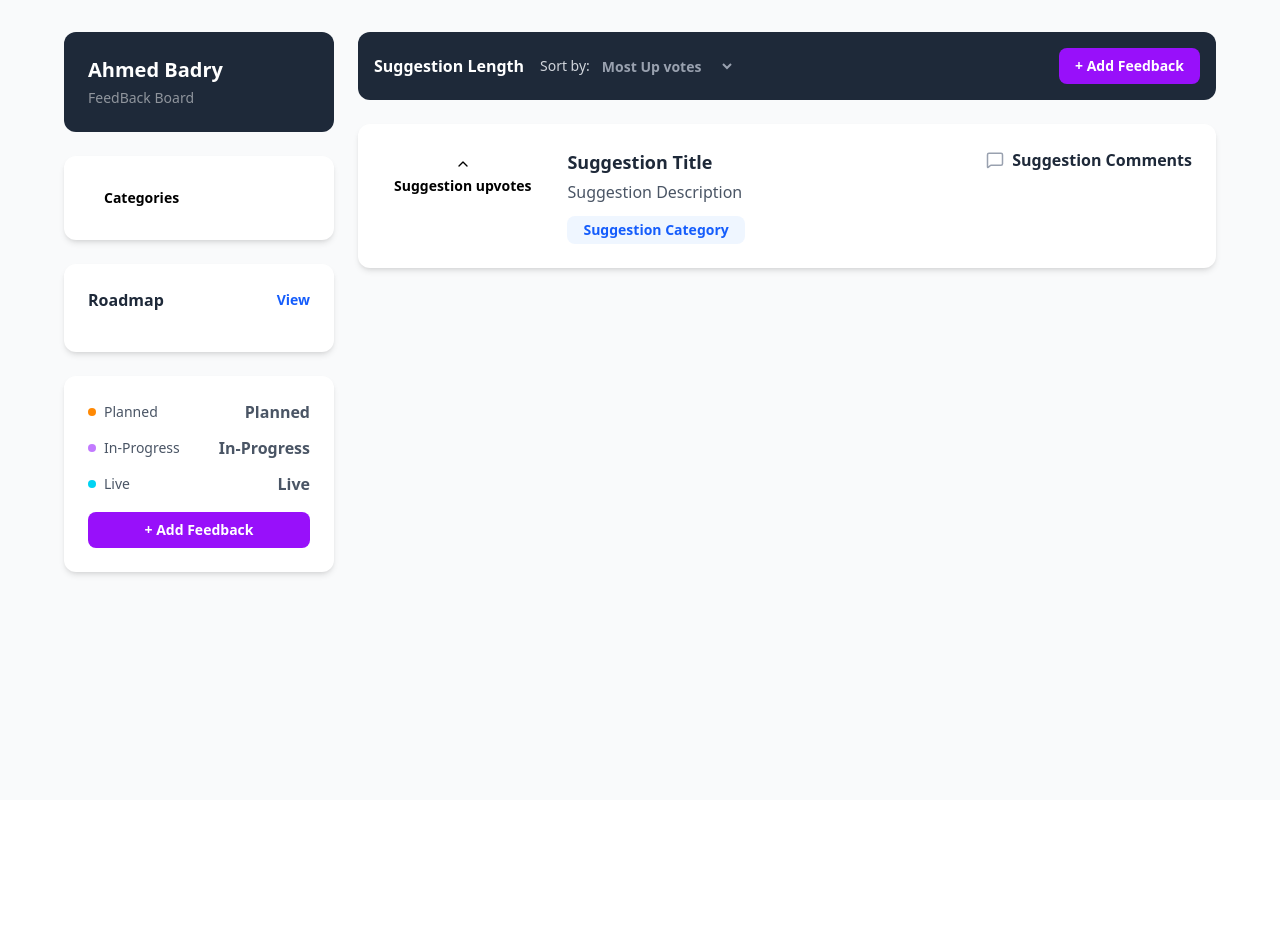
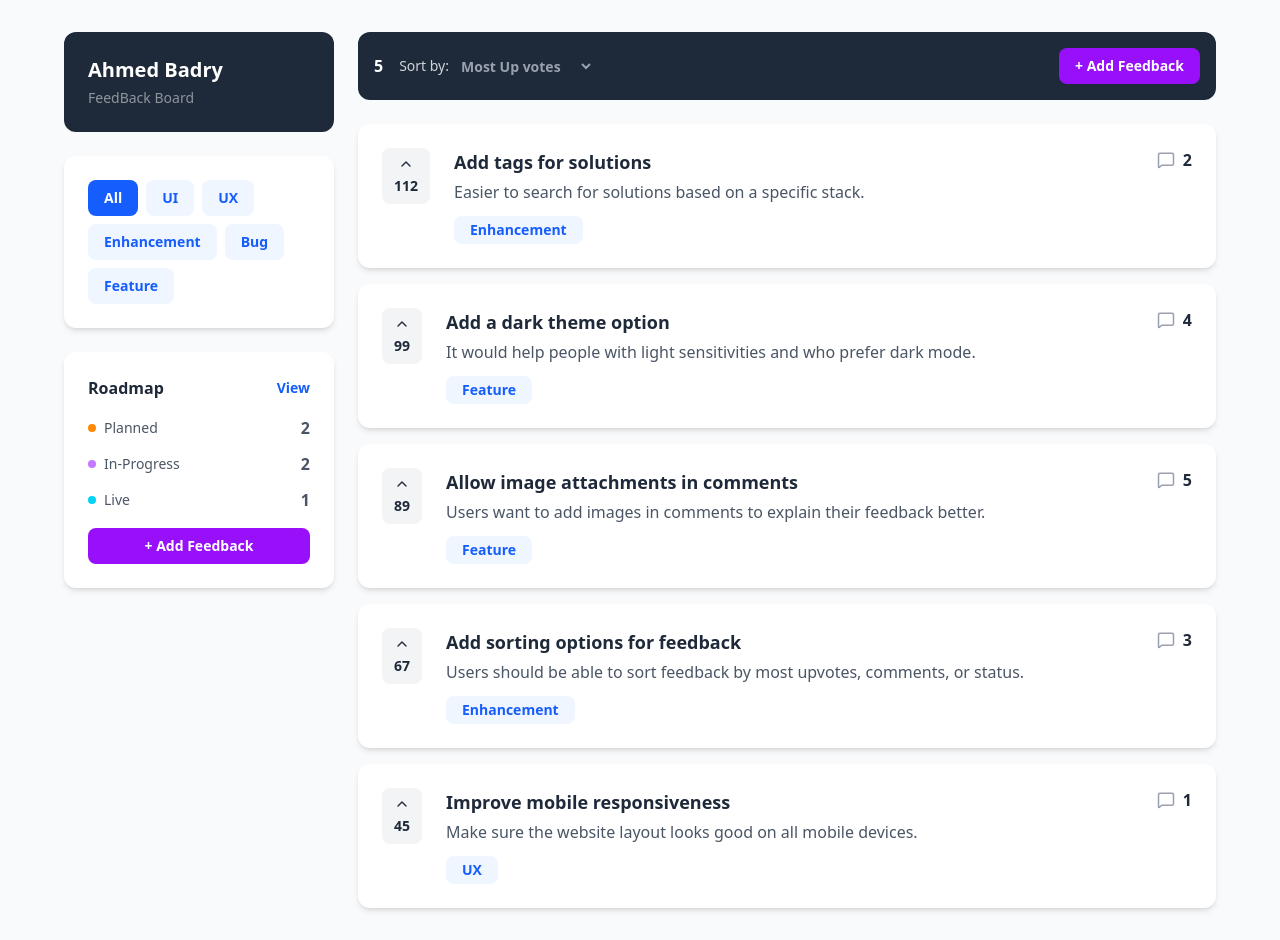
Before and after one commit to ahmedbadry-dev/productFeedBack, a React (Vite) app: page / in a window 1280 px wide. Before the commit the page ends 800 px from the top, so only its background shows below. Built offline with nearby package versions, Linux system fonts and the light colour scheme.

Commit message:
feat(logic): add redux data, UI local state, and derived data
Setup redux mock data and connect it to UI.
Add local UI state handlers:
- openModal / closeModal
- handleAdd
- handleUpvotes
- handleView

```diff
--- a/src/components/Button.jsx
+++ b/src/components/Button.jsx
@@ -1,10 +1,11 @@
 import React from 'react'
 
-const Button = ({ children, width }) => {
+const Button = ({ children, width, openModel }) => {
     return (
         <button
             className={`${width} bg-purple-600 hover:bg-purple-700 text-white px-4 py-2
             rounded-lg font-semibold text-sm transition-all whitespace-normal`}
+            onClick={openModel}
         >{children}</button>
     )
 }
--- a/src/components/FeedbackItem.jsx
+++ b/src/components/FeedbackItem.jsx
@@ -1,34 +1,42 @@
 import { ChevronUp, MessageSquare } from 'lucide-react'
 import React from 'react'
 
-const FeedbackItem = () => {
+const FeedbackItem = ({ suggestion, onUpvote, onView }) => {
     return (
         <div className='bg-white rounded-xl p-6 hover:shadow-lg
-        transition-shadow cursor-pointer shadow-md'>
+        transition-shadow cursor-pointer shadow-md'
+            onClick={() => onView && onView(suggestion)}
+        >
             <div className='flex items-start gap-6'>
                 <button
-                    className={`flex flex-col items-center gap-1 rounded-lg px-3
-                        py-2 transition-all`}
+                    className={`flex flex-col items-center gap-1 rounded-lg px-3 py-2 transition-all
+                            ${suggestion.upvoted ? "bg-blue-600 text-white" : "bg-gray-100 hover:bg-blue-100 text-gray-800"}
+                        `}
+                    onClick={(e) => {
+                        e.stopPropagation()
+                        console.log(suggestion.upvoted);
+                        onUpvote && onUpvote(suggestion.id)
+                    }}
                 >
                     <ChevronUp size={16} />
-                    <span className='font-bold text-sm'>Suggestion upvotes</span>
+                    <span className='font-bold text-sm'>{suggestion.upvotes}</span>
                 </button>
 
                 <div className='flex-1'>
                     <h3 className='font-bold text-gray-800 text-lg mb-1
                     hover:text-blue-600 transition-all'>
-                        Suggestion Title
+                        {suggestion.title}
                     </h3>
-                    <p className='text-gray-600 mb-3'>Suggestion Description</p>
+                    <p className='text-gray-600 mb-3'>{suggestion.description}</p>
                     <span className='inline-block bg-blue-50 text-blue-600 px-4 py-1 *
                         rounded-lg text-sm font-semibold'>
-                        Suggestion Category
+                        {suggestion.category}
                     </span>
                 </div>
 
                 <div className='flex items-center gap-2'>
                     <MessageSquare className='text-gray-400' size={18} />
-                    <span className='font-bold text-gray-800'>Suggestion Comments</span>
+                    <span className='font-bold text-gray-800'>{suggestion.comments}</span>
                 </div>
             </div>
         </div>
--- a/src/components/FeedbackList.jsx
+++ b/src/components/FeedbackList.jsx
@@ -1,19 +1,53 @@
 import React from 'react'
 import FeedbackItem from './FeedbackItem'
 
-const FeedbackList = () => {
+const FeedbackList = ({ suggestions, filterCategory, sortBy, onView, onUpvote }) => {
+
+    // filter category
+    const filtered = suggestions.filter(
+        s => filterCategory === "All" || s.category === filterCategory
+    )
+
+    // sortBy
+    const sorted = [...filtered].sort((a, b) => {
+        switch (sortBy) {
+            case 'most-up-votes':
+                return b.upvotes - a.upvotes;
+            case 'least-up-votes':
+                return a.upvotes - b.upvotes;
+            case 'most-comments':
+                return b.comments - a.comments;
+            case 'least-comments':
+                return a.comments - b.comments;
+            default:
+                return 0; // no sorting
+        }
+    });
+
 
     //Conditional rendering
-    // return (
-    //     <div className='bg-white rounded-xl p-12 text-center'>
-    //         <p className='text-gray-500 text-lg'>No suggestion found. Add One!</p>
-    //     </div>
-    // )
+    if (sorted.length === 0) {
+        return (
+            <div className='bg-white rounded-xl p-12 text-center'>
+                <p className='text-gray-500 text-lg'>No suggestion found. Add One!</p>
+            </div>
+        )
+    }
+
 
     return (
         <div className='space-y-4'>
-            {/*i will use map method*/}
-            <FeedbackItem />
+            {
+                sorted.map(s => (
+                    <FeedbackItem
+                        key={s.id}
+                        suggestion={s}
+                        onUpvote={onUpvote}
+                        onView={onView}
+                    />
+                ))
+            }
+
         </div>
     )
 }
--- a/src/components/Sidebar.jsx
+++ b/src/components/Sidebar.jsx
@@ -1,6 +1,8 @@
 import Card from '../layout/Card'
 import Button from './Button'
-const Sidebar = () => {
+
+const categories = ["All", "UI", "UX", "Enhancement", "Bug", "Feature"]
+const Sidebar = ({ filterCategory, setFilterCategory, roadmapCounts, openRoadmap, openModel }) => {
     return (
         <div className='lg:col-span-1 space-y-6'>
             <div className='bg-gray-800 rounded-xl p-6 text-white'>
@@ -10,33 +12,43 @@ const Sidebar = () => {
 
             <Card>
                 <div className='flex flex-wrap gap-2'>
-                    {/* i will ues map method*/}
-                    <button
-                        className={`p-4 py-2 rounded-lg text-sm font-semibold
-                            transition-all`}
-                    >
-                        Categories
-                    </button>
+                    {
+                        categories.map(cat => (
+                            <button
+                                key={cat}
+                                className={`p-4 py-2 rounded-lg text-sm font-semibold transition-all
+                                        ${filterCategory === cat ?
+                                        "bg-blue-600 text-white" :
+                                        "bg-blue-50 text-blue-600 hover:bg-blue-100"}
+                                    `}
+                                onClick={() => setFilterCategory(cat)}
+                            >
+                                {cat}
+                            </button>
+                        ))
+                    }
                 </div>
             </Card>
+
 
             <Card>
                 <div className='flex justify-between items-center mb-4'>
                     <h2 className='font-bold text-gray-800'>Roadmap</h2>
-                    <p className='text-blue-600 text-sm font-semibold hover:underline'>
+                    <button
+                        className='text-blue-600 text-sm font-semibold hover:underline'
+                        onClick={openRoadmap}
+                    >
                         View
-                    </p>
+                    </button>
                 </div>
-            </Card>
 
-            <Card>
                 <div className='space-y-3'>
                     <div className='flex justify-between items-center'>
                         <div className='flex items-center gap-2'>
                             <div className='w-2 h-2 rounded-full bg-orange-400'></div>
                             <span className='text-gray-600 text-sm'>Planned</span>
                         </div>
-                        <span className='font-bold text-gray-600'>Planned</span>
+                        <span className='font-bold text-gray-600'>{roadmapCounts.planned}</span>
                     </div>
 
                     <div className='flex justify-between items-center'>
@@ -44,7 +56,7 @@ const Sidebar = () => {
                             <div className='w-2 h-2 rounded-full bg-purple-400'></div>
                             <span className=' text-gray-600 text-sm'>In-Progress</span>
                         </div>
-                        <span className='font-bold text-gray-600'>In-Progress</span>
+                        <span className='font-bold text-gray-600'>{roadmapCounts.inProgress}</span>
                     </div>
 
                     <div className='flex justify-between items-center'>
@@ -52,13 +64,13 @@ const Sidebar = () => {
                             <div className='w-2 h-2 rounded-full bg-cyan-400'></div>
                             <span className=' text-gray-600 text-sm'>Live</span>
                         </div>
-                        <span className='font-bold text-gray-600'>Live</span>
+                        <span className='font-bold text-gray-600'>{roadmapCounts.live}</span>
                     </div>
 
                 </div>
 
                 <div className='mt-4'>
-                    <Button width={`w-full`}>+ Add Feedback</Button>
+                    <Button width={`w-full`} openModel={openModel}>+ Add Feedback</Button>
                 </div>
             </Card>
 
--- a/src/data/data.js
+++ b/src/data/data.js
@@ -47,7 +47,7 @@ export const initialSuggestions = [
         comments: 5,
         category: "Feature",
         upvoted: false,
-        status: "Planned",
+        status: "Live",
     }
 ];
 
--- a/src/feature/feedbackSlice.js
+++ b/src/feature/feedbackSlice.js
@@ -6,12 +6,32 @@ const initialState = {
     comments: initialComments
 }
 
+// id: 1,
+// title: "Add tags for solutions",
+// description: "Easier to search for solutions based on a specific stack.",
+// upvotes: 112,
+// comments: 2,
+// category: "Enhancement",
+// upvoted: false,
+// status: "Planned",
+
 const feedbackSlice = createSlice({
     name: 'feedback',
     initialState,
     reducers: {
         addSuggestion: (state, action) => {
-            state.suggestions.push(action.payload)
+            const { title, description, category, status } = action.payload
+            const newSuggestion = {
+                id: crypto.randomUUID(),
+                title,
+                description,
+                category: category || 'Feature',
+                status: status || 'Planned',
+                upvotes: 0,
+                comments: 0,
+                upvoted: false
+            }
+            state.suggestions.push(newSuggestion)
         },
         updateSuggestion: (state, action) => {
             const { id } = action.payload
--- a/src/pages/HomePage.jsx
+++ b/src/pages/HomePage.jsx
@@ -1,28 +1,73 @@
+import { use, useMemo, useState } from 'react'
 import Button from '../components/Button'
 import FeedbackList from '../components/FeedbackList'
 import FeedbackModal from '../components/FeedbackModal'
 import Sidebar from '../components/Sidebar'
 import { useSelector, useDispatch } from 'react-redux'
+import { useLocation, useNavigate } from 'react-router-dom'
+import { addSuggestion, toggleUpvote } from '../feature/feedbackSlice'
 
 const HomePage = () => {
-    const state = useSelector(state => state.feedback)
-    console.log(state);
+    const dispatch = useDispatch()
+    const navigate = useNavigate()
+    const location = useLocation()
 
+    //Redux Data
+    const { suggestions, comments } = useSelector(state => state.feedback)
+
+    // UI local data
+    const [filterCategory, setFilterCategory] = useState("All")
+    const [sortBy, setSortBy] = useState("most-up-votes")
+
+    // if the current URL is /add the modelOpen = true
+    const modelOpen = location.pathname === '/add'
+
+    //derived counts from roadmap cards
+    const roadmapCounts = useMemo(() => ({
+        planned: suggestions.filter(s => s.status === 'Planned').length,
+        inProgress: suggestions.filter(s => s.status === 'In-Progress').length,
+        live: suggestions.filter(s => s.status === 'Live').length
+    }), [suggestions])
+
+    // handles
+    const openModel = () => navigate('/add')
+    const closeModel = () => navigate(-1) // gp back to previous route
+
+    const handleAdd = (payload) => {
+        dispatch(addSuggestion)
+        closeModel();
+    }
+
+    const handleUpvotes = (id) => {
+        dispatch(toggleUpvote({ id }))
+    }
+
+    const handleView = (item) => {
+        navigate(`feedback/${item.id}`)
+    }
     return (
         <div className='max-w-6xl mx-auto'>
             <div className='grid grid-cols-1 lg:grid-cols-4 gap-6'>
-                <Sidebar />
+                <Sidebar
+                    filterCategory={filterCategory}
+                    setFilterCategory={setFilterCategory}
+                    roadmapCounts={roadmapCounts}
+                    openRoadmap={() => navigate('roadmap')}
+                    openModel={openModel}
+                />
 
                 <div className='lg:col-span-3 space-y-6'>
                     {/*Header*/}
                     <div className='bg-gray-800 rounded-xl p-4 flex flex-col
                         sm:flex-row items-start sm:items-center justify-between gap-4'>
                         <div className='flex items-center gap-4 flex-wrap'>
-                            <span className='text-white font-bold'>Suggestion Length</span>
+                            <span className='text-white font-bold'>{suggestions.length}</span>
                             <div className='flex items-center gap-2'>
                                 <span className='text-gray-300 text-sm'>Sort by:</span>
                                 <select
-                                    name=""
+                                    name="sortSuggestion"
+                                    value={sortBy}
+                                    onChange={(e) => setSortBy(e.currentTarget.value)}
                                     id=""
                                     className='bg-transparent text-gray-400 font-semibold
                                 text-sm border-none outline-none cursor-pointer'
@@ -34,12 +79,18 @@ const HomePage = () => {
                                 </select>
                             </div>
                         </div>
-                        <Button>
+                        <Button openModel={openModel}>
                             + Add Feedback
                         </Button>
                     </div>
 
-                    <FeedbackList />
+                    <FeedbackList
+                        suggestions={suggestions}
+                        filterCategory={filterCategory}
+                        sortBy={sortBy}
+                        onUpvote={handleUpvotes}
+                        onView={handleView}
+                    />
                 </div>
             </div>
             {/*<FeedbackModal />*/}
```
Also changed, not shown: src/App.jsx (+7 -1 lines).
